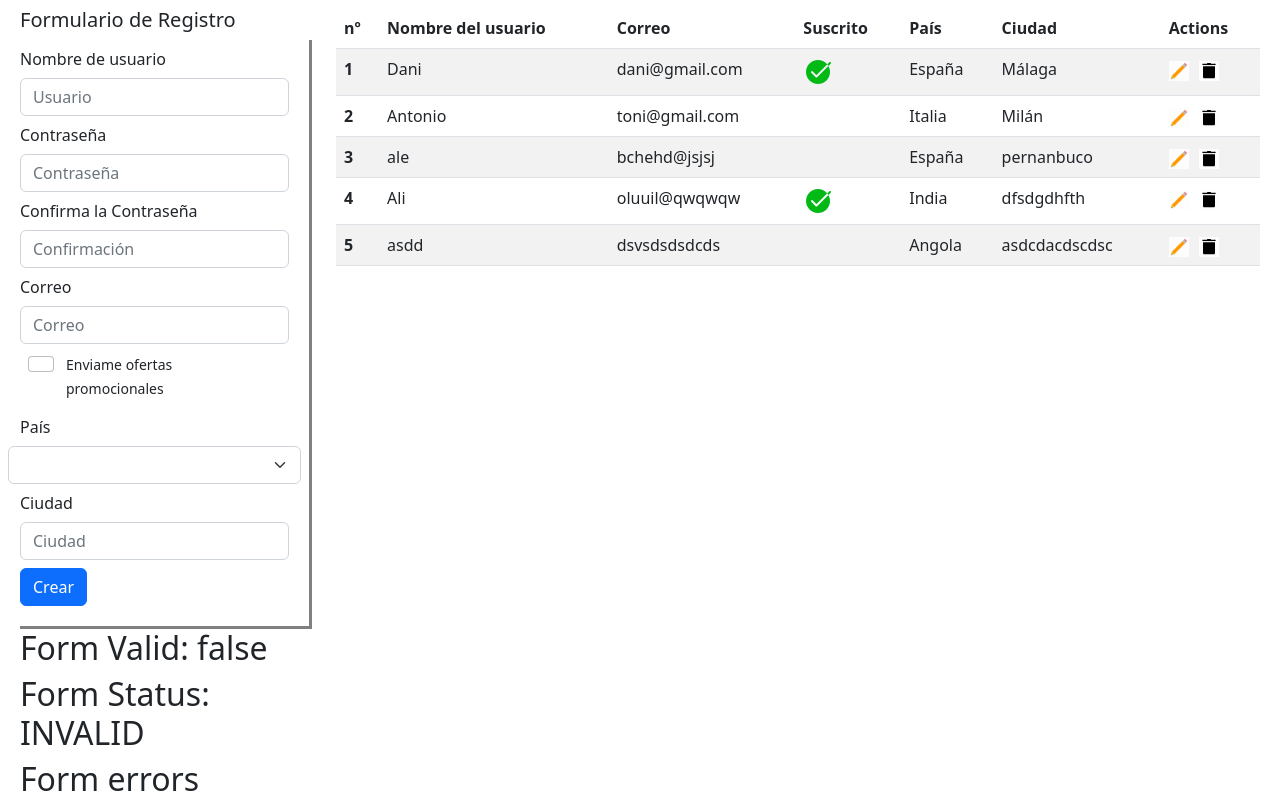
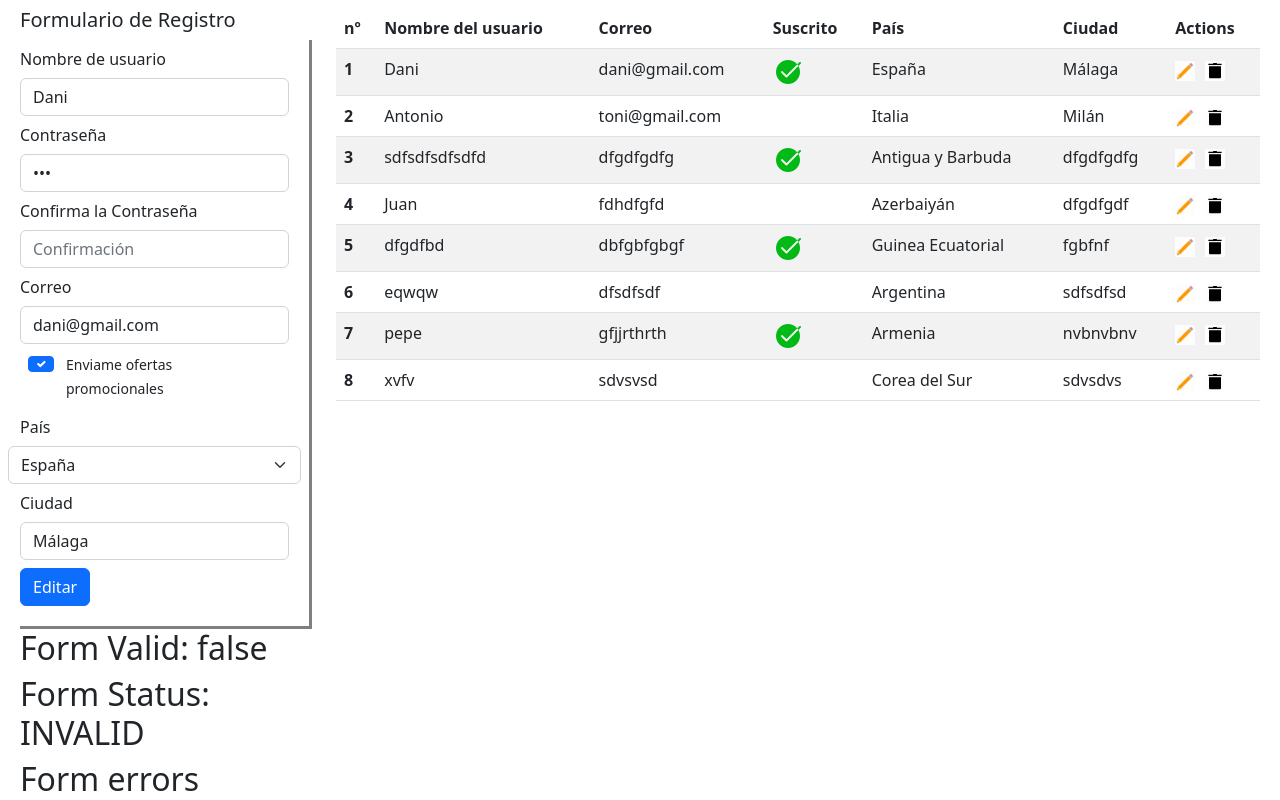
Before and after one commit to DanielSanchezPinazo/Angular-Crud, an Angular app: page / in a window 1280 px wide. Both pictures are taken after a click on the picture 1178 px from the left and 70 px from the top of the page. Shown: the top 800 px of the page. Built offline with nearby package versions, Linux system fonts and the light colour scheme; data requests are answered from the project's data file.

Commit message:
get user by id

```diff
--- a/data/users.json
+++ b/data/users.json
@@ -19,32 +19,58 @@
       "city": "Milán"
     },
     {
-      "id": 3,
-      "name": "ale",
-      "password": "123",
-      "email": "bchehd@jsjsj",
-      "check": false,
-      "country": "España",
-      "city": "pernanbuco"
+      "name": "sdfsdfsdfsdfd",
+      "password": "456",
+      "email": "dfgdfgdfg",
+      "check": true,
+      "country": "Antigua y Barbuda",
+      "city": "dfgdfgdfg",
+      "id": 3
     },
     {
-      "name": "Ali",
-      "password": "123",
-      "email": "oluuil@qwqwqw",
-      "check": true,
-      "country": "India",
-      "city": "dfsdgdhfth",
-      "id": 4
+      "name": "Juan",
+      "password": "456",
+      "email": "fdhdfgfd",
+      "check": null,
+      "country": "Azerbaiyán",
+      "city": "dfgdfgdf",
+      "id": 6
     },
     {
-      "name": "asdd",
-      "password1": "123",
-      "password2": "123",
-      "email": "dsvsdsdsdcds",
+      "name": "dfgdfbd",
+      "password": "asd",
+      "email": "dbfgbfgbgf",
+      "check": true,
+      "country": "Guinea Ecuatorial",
+      "city": "fgbfnf",
+      "id": 7
+    },
+    {
+      "name": "eqwqw",
+      "password": "456",
+      "email": "dfsdfsdf",
       "check": "",
-      "country": "Angola",
-      "city": "asdcdacdscdsc",
-      "id": 5
+      "country": "Argentina",
+      "city": "sdfsdfsd",
+      "id": 8
+    },
+    {
+      "name": "pepe",
+      "password": "asd",
+      "email": "gfjjrthrth",
+      "check": true,
+      "country": "Armenia",
+      "city": "nvbnvbnv",
+      "id": 9
+    },
+    {
+      "name": "xvfv",
+      "password": "456",
+      "email": "sdvsvsd",
+      "check": "",
+      "country": "Corea del Sur",
+      "city": "sdvsdvs",
+      "id": 10
     }
   ]
 }
--- a/src/app/app.component.html
+++ b/src/app/app.component.html
@@ -2,12 +2,13 @@
   <div class="col-3">
     <h5>Formulario de Registro</h5>
 
-    <form [formGroup]="myForm" (ngSubmit)="createUser()" autocomplete="off">
+    <form [formGroup]="myForm" autocomplete="off">
 
       <div class="row">
         <label class="col col-form-label" for="name">Nombre de usuario</label>
         <div class="col-12">
-          <input id="name" type="text" class="form-control" placeholder="Usuario" formControlName="name">
+          <input id="name" type="text" class="form-control" placeholder="Usuario"
+            [value]="currentUser?.name" formControlName="name">
         </div>
       </div>
 
@@ -15,7 +16,7 @@
         <label class="col col-form-label" for="password1">Contraseña</label>
         <div class="col-12">
           <input id="password1" type="password" class="form-control" placeholder="Contraseña"
-            formControlName="password1">
+            [value]="currentUser?.password" formControlName="password1">
         </div>
       </div>
 
@@ -31,12 +32,14 @@
       <div class="row">
         <label class="col col-form-label" for="email">Correo</label>
         <div class="col-12">
-          <input id="email" type="text" class="form-control" placeholder="Correo" formControlName="email">
+          <input id="email" type="text" class="form-control" placeholder="Correo"
+          [value]="currentUser?.email" formControlName="email">
         </div>
       </div>
 
       <div class="row m-2">
-        <input class="col-2 form-check-input" type="checkbox" id="check" formControlName="check">
+        <input class="col-2 form-check-input" type="checkbox" id="check" formControlName="check"
+          [checked] = "currentUser?.check">
         <label class="col-10 form-check-label" for="check">
           <small>Enviame ofertas promocionales</small>
         </label>
@@ -44,7 +47,8 @@
 
       <div class="row">
         <label class="col col-form-label" for="dropdown">País</label>
-        <select id="dropdown" class="form-select" aria-label="Default select example" formControlName="country">
+        <select id="dropdown" class="form-select" aria-label="Default select example"
+          [value]="currentUser?.country" formControlName="country">
           <option *ngFor="let country of countries; let i = index" [value]="country">{{ country }}</option>
         </select>
       </div>
@@ -52,11 +56,13 @@
       <div class="row">
         <label class="col col-form-label" for="city">Ciudad</label>
         <div class="col-12">
-          <input id="city" type="text" class="form-control" placeholder="Ciudad" formControlName="city">
+          <input id="city" type="text" class="form-control" placeholder="Ciudad"
+            [value]="currentUser?.city" formControlName="city">
         </div>
       </div>
 
-      <button class="btn btn-primary mt-2">Crear</button>
+      <button *ngIf="!currentUser" (click)="createUser()" class="btn btn-primary mt-2">Crear</button>
+      <button *ngIf="currentUser" (click)="patchUser()" class="btn btn-primary mt-2">Editar</button>
 
     </form>
 
@@ -101,15 +107,15 @@
         </tr>
       </thead>
       <tbody>
-        <tr *ngFor="let person of users(); index as i">
+        <tr *ngFor="let person of users; index as i">
           <th scope="row">{{ i + 1 }}</th>
           <td>{{ person.name  }}</td>
           <td>{{ person.email  }}</td>
-          <td><img *ngIf="person.check" src="../assets/images/icons8-aceptar-30.png" alt="accept"></td>
+          <td id="suscription"><img *ngIf="person.check" src="../assets/images/icons8-aceptar-30.png" alt="accept"></td>
           <td>{{ person.country  }}</td>
           <td>{{ person.city  }}</td>
           <td>
-            <img id="edit" src="../assets/images/icons8-editar.gif" alt="edit">
+            <img id="edit" (click)="getUser( person )" src="../assets/images/icons8-editar.gif" alt="edit">
             <img id="erase" (click)="deleteUser( person.id )" src="../assets/images/icons8-borrar.gif" alt="edit">
           </td>
         </tr>
--- a/src/app/app.component.ts
+++ b/src/app/app.component.ts
@@ -1,4 +1,4 @@
-import { Component, OnInit, inject, signal } from '@angular/core';
+import { Component, OnInit, WritableSignal, computed, inject, signal } from '@angular/core';
 import { FormBuilder, FormGroup, Validators } from '@angular/forms';
 
 import { Countries, User } from './interfaces/interfaces';
@@ -14,13 +14,13 @@ import { UsersService } from './services/users-service.service';
 })
 
 export class AppComponent implements OnInit {
-
   title = 'crud';
 
   public countries: string[] = Object.values(Countries);
   private usersService = inject(UsersService);
-  // public users: User[] = [];
-  public users = signal<User[]>([]);
+  public users: User[] = [];
+  // public users = signal<User[]>([]);
+  public currentUser?: User;
 
   private formBuilder = inject(FormBuilder);
   private validatorsService = inject(ValidatorsService);
@@ -40,30 +40,20 @@ export class AppComponent implements OnInit {
     ]
   });
 
+  public name = this.myForm.get( "name" )?.value;
+  //! no se puede desestrucutrar así
+  // public { name, password1: password, email, check, country, city } = this.myForm;
+
   ngOnInit(): void {
     this.getUsers();
   }
 
-  isValidField(field: string) {
+  isValidField(field: string): boolean | null {
 
     return this.validatorsService.validField(this.myForm, field);
   }
 
-  getUsers() {
-
-    return this.usersService.getUsers().subscribe(
-      users => {
-     // console.log(users);
-        this.users.set(users);
-     // this.users = users;
-      });
-  }
-
-  createUser() {
-
-    console.log(this.myForm.value);
-
-    // const form = this.myForm.value as User;
+  getFormUser() {
 
     const user = {
 
@@ -76,6 +66,32 @@ export class AppComponent implements OnInit {
       city: this.myForm.get( "city" )?.value,
     }
 
+    return user;
+  }
+
+  getUsers()/*: WritableSignal<User[]>*/ { //! porque no se puede asignar ese tipo?
+
+    return this.usersService.getUsers().subscribe(
+      users => {
+     // console.log(users);
+     // this.users.set(users);
+     this.users = users;
+      });
+  }
+// ! no funciona como computed
+  // public getUsers = computed( () => {
+
+  //   this.usersService.getUsers().subscribe(
+  //     users => {
+  //       this.users.set(users);
+  //    return users;
+  //     })
+  //    } );
+
+  public createUser(): void {
+
+    const user: User = this.getFormUser();
+
     if (this.myForm.invalid) {
 
       this.myForm.markAllAsTouched();
@@ -84,17 +100,39 @@ export class AppComponent implements OnInit {
     }
 
     this.usersService.addUser( user ).subscribe();
- // this.usersService.addUser( form ).subscribe();
     //this.getUsers(); // ! xq no funciona antes y sí después?
     this.myForm.reset();
     this.getUsers();
   }
 
-  deleteUser(id: number) {
+  deleteUser(id: number): void {
 
     this.usersService.eraseUser( id ).subscribe();
-    this.getUsers(); // ! porque aqui no funciona?
+    this.getUsers(); // ! porque aquí funciona una vez sí una vez no
   }
 
-  editUser( user: User ) {}
+  getUser( user: User ) {
+    // console.log(user);
+    this.usersService.getUserById( user ).subscribe( user => this.currentUser = user);
+    // console.log(user);
+// ! Por qué nada de esto funciona?
+    /*if ( user.check ) {
+       const check = document.getElementById("check")!.checked = true;
+       const checkbox = document.getElementById("check")!.setAttribute( "checked", "true" );
+    }*/
+  }
+
+  patchUser() {
+
+    console.log(this.currentUser);
+
+    const user = this.getFormUser();
+
+    console.log(user);
+
+    this.usersService.modUser( user ).subscribe( user => this.currentUser = user );
+    console.log(user);
+    this.getUsers();
+
+  }
 }
--- a/src/app/services/users-service.service.ts
+++ b/src/app/services/users-service.service.ts
@@ -33,9 +33,14 @@ export class UsersService {
     );
   }
 
-  public modUser( user: User ) {
+  public getUserById( user: User ): Observable<User> {
 
-    return this.http.patch<User>( `${this.baseUrl}/users/${ user.id }`, user )
+    return this.http.get<User>( `${this.baseUrl}/users/${ user.id }` );
+  }
+
+  public modUser( user: User ): Observable<User> {
+
+    return this.http.patch<User>( `${this.baseUrl}/users/${ user.id }`, user );
   }
 
 }
```
Also changed, not shown: src/app/app.component.css (line endings or trailing spaces).
